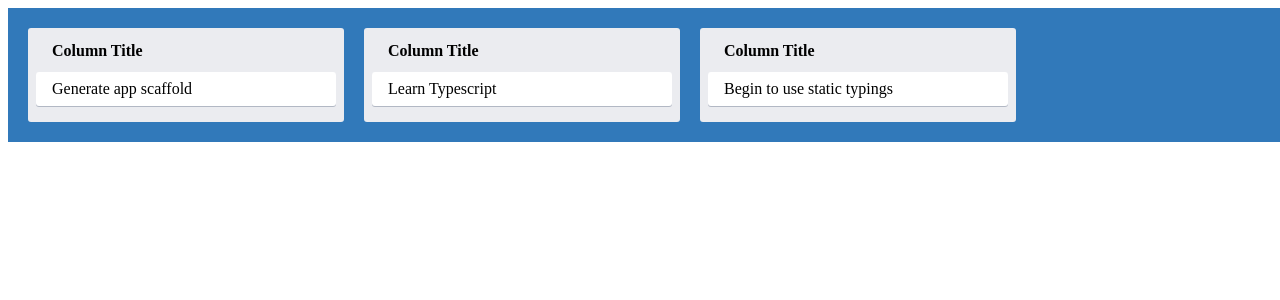
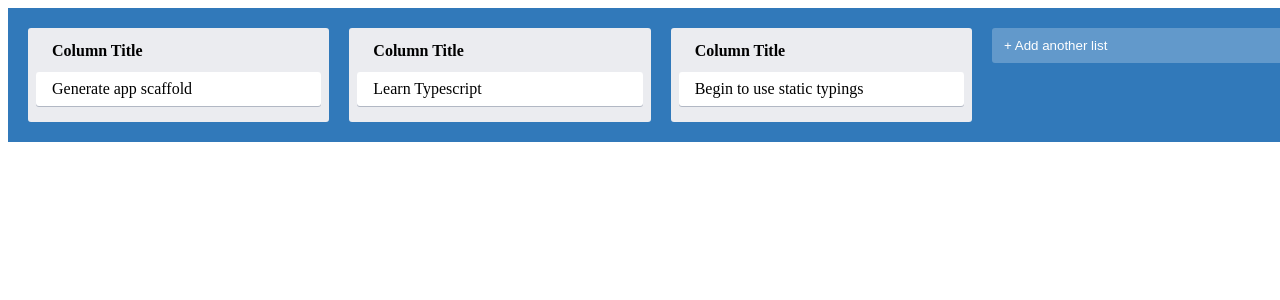
Before and after one commit to belonet/ReactTypescriptTrello, a React (Create React App) app: page / in a window 1280 px wide. Shown: the top 300 px of the page. Built offline with nearby package versions, Linux system fonts and the light colour scheme.

Commit message:
Automatically Focus on Input. Using Refs

```diff
--- /dev/null
+++ b/src/AddNewItem.tsx
@@ -0,0 +1,34 @@
+import React, { useState } from "react";
+
+import { AddItemButton } from "./styles";
+import { NewItemForm } from "./NewItemForm";
+
+interface AddItemProps {
+  onAdd(text: string): void;
+  toggleButtonText: string;
+  dark?: boolean;
+}
+
+export const AddNewItem = (props: AddItemProps) => {
+  const [showForm, setShowForm] = useState(false);
+  const { onAdd, toggleButtonText, dark } = props;
+
+  if (showForm) {
+    // We show item creation form here
+    return (
+      <NewItemForm
+        onAdd={(text) => {
+          onAdd(text);
+          // console.log(text);
+          setShowForm(false);
+        }}
+      />
+    );
+  }
+
+  return (
+    <AddItemButton dark={dark} onClick={() => setShowForm(true)}>
+      {toggleButtonText}
+    </AddItemButton>
+  );
+};
--- a/src/App.tsx
+++ b/src/App.tsx
@@ -2,6 +2,7 @@
 import { AppContainer } from "./styles";
 import { Column } from "./Column";
 import { Card } from "./Card";
+import { AddNewItem } from "./AddNewItem";
 
 export default function App() {
   return (
@@ -15,6 +16,7 @@
       <Column text="Done">
         <Card text="Begin to use static typings" />
       </Column>
+      <AddNewItem toggleButtonText="+ Add another list" onAdd={console.log} />
     </AppContainer>
   );
 }
--- /dev/null
+++ b/src/NewItemForm.tsx
@@ -0,0 +1,23 @@
+import React, { useState } from "react";
+import { useFocus } from "./utils/useFocus";
+import { NewItemFormContainer, NewItemButton, NewItemInput } from "./styles";
+
+interface NewItemFormProps {
+  onAdd(text: string): void;
+}
+
+export const NewItemForm = ({ onAdd }: NewItemFormProps) => {
+  const [text, setText] = useState("");
+  const inputRef = useFocus();
+
+  return (
+    <NewItemFormContainer>
+      <NewItemInput
+        ref={inputRef}
+        value={text}
+        onChange={(e) => setText(e.target.value)}
+      />
+      <NewItemButton onClick={() => onAdd(text)}>Create</NewItemButton>
+    </NewItemFormContainer>
+  );
+};
--- a/src/styles.ts
+++ b/src/styles.ts
@@ -34,3 +34,50 @@
   border-radius: 3px;
   box-shadow: #091e4240 0px 1px 0px 0px;
 `;
+
+interface AddItemButtonProps {
+  dark?: boolean;
+}
+
+export const AddItemButton = styled.button<AddItemButtonProps>`
+  background-color: #ffffff3d;
+  border-radius: 3px;
+  border: none;
+  color: ${(props) => (props.dark ? "#000" : "#fff")};
+  cursor: pointer;
+  max-width: 300px;
+  padding: 10px 12px;
+  text-align: left;
+  transition: background 85ms ease-in;
+  width: 100%;
+  &:hover {
+    background-color: #ffffff52;
+  }
+`;
+
+export const NewItemFormContainer = styled.div`
+  max-width: 300px;
+  display: flex;
+  flex-direction: column;
+  width: 100%;
+  align-items: flex-start;
+`;
+
+export const NewItemButton = styled.button`
+  background-color: #5aac44;
+  border-radius: 3px;
+  border: none;
+  box-shadow: none;
+  color: #fff;
+  padding: 6px 12px;
+  text-align: center;
+`;
+
+export const NewItemInput = styled.input`
+  border-radius: 3px;
+  border: none;
+  box-shadow: #091e4240 0px 1px 0px 0px;
+  margin-bottom: 0.5rem;
+  padding: 0.5rem 1rem;
+  width: 100%;
+`;
--- /dev/null
+++ b/src/utils/useFocus.ts
@@ -0,0 +1,11 @@
+import { useRef, useEffect } from "react";
+
+export const useFocus = () => {
+  const ref = useRef<HTMLInputElement>(null);
+
+  useEffect(() => {
+    ref.current?.focus();
+  });
+
+  return ref;
+};
```
Also changed, not shown: 1 other file (tests, documents, lock files or other folders).
